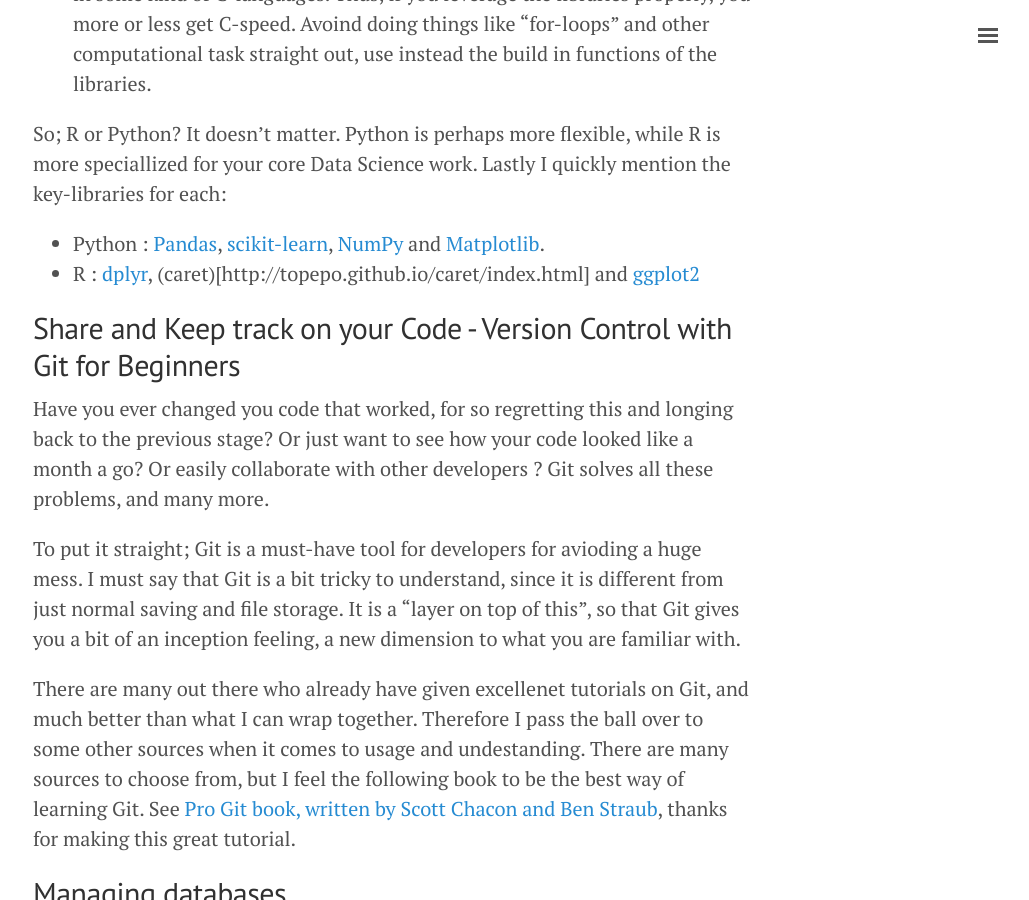
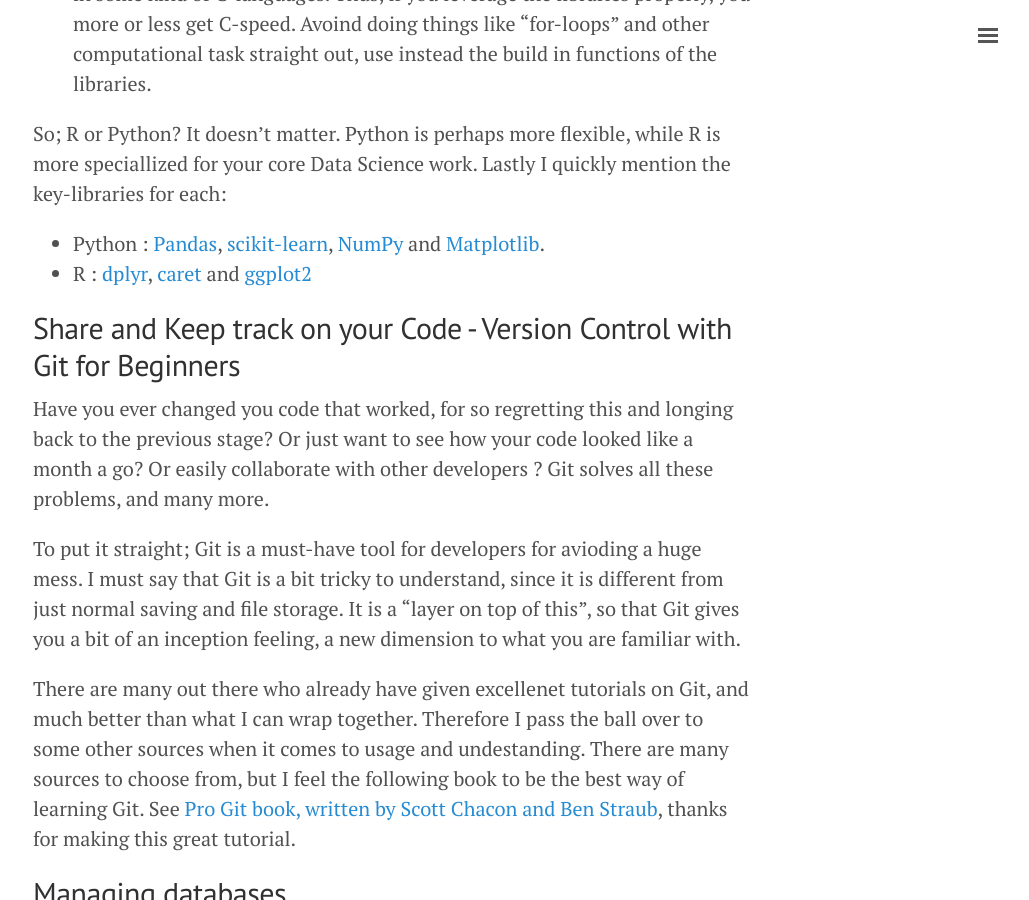
Before and after one commit to herman-hellenes/herman-hellenes.github.io, a Jekyll site: the page built from _posts/2017-08-18-Data-Scientist-Tools.md, in a window 1280 px wide and 900 px high, scrolled down 1226 px. Shown: the whole window, without its empty margins (247-1276 px from the left). Built offline with Jekyll 4.4.1, drawn with Linux system fonts in a browser that asks for light colours; nearby versions of some CDN libraries; comment, search, counter and statistics services are not loaded.

Commit message:
Update 2017-08-18-Data-Scientist-Tools.md

```diff
--- a/_posts/2017-08-18-Data-Scientist-Tools.md
+++ b/_posts/2017-08-18-Data-Scientist-Tools.md
@@ -21,7 +21,7 @@
 
 So; R or Python? It doesn't matter. Python is perhaps more flexible, while R is more speciallized for your core Data Science work. Lastly I quickly mention the key-libraries for each:
 * Python : [Pandas](http://pandas.pydata.org/), [scikit-learn](http://scikit-learn.org/stable/sci),  [NumPy](http://www.numpy.org/) and [Matplotlib](https://matplotlib.org/).
-* R : [dplyr](https://cran.r-project.org/web/packages/dplyr/index.html), (caret)[http://topepo.github.io/caret/index.html] and [ggplot2](http://ggplot2.org/)
+* R : [dplyr](https://cran.r-project.org/web/packages/dplyr/index.html), [caret](http://topepo.github.io/caret/index.html) and [ggplot2](http://ggplot2.org/)
 
 ## Share and Keep track on your Code - Version Control with Git for Beginners
 
```
